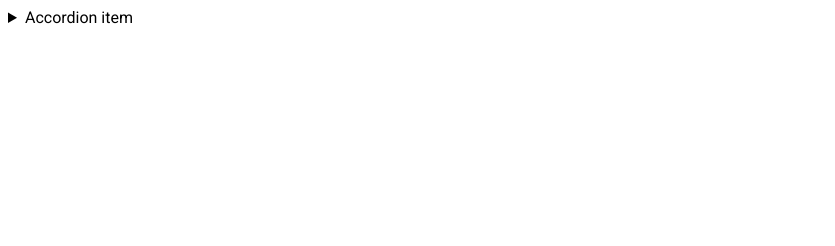
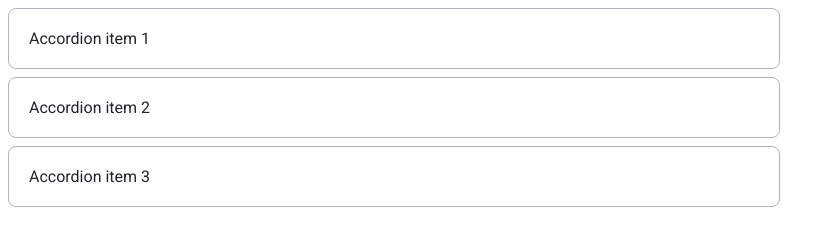
Before and after one commit to js-tasks-ru/htmlcss-20240216_lia-gorodnicheva, a website: page 03-lection1/02-accordion/index.html in a window 1280 px wide. Shown: the whole page, without its empty margins (0-835 px from the left). Drawn offline with Linux system fonts and the light colour scheme.

Commit message:
add solution for 03-lection01-accordion

```diff
--- a/03-lection1/02-accordion/accordion.css
+++ b/03-lection1/02-accordion/accordion.css
@@ -1 +1,40 @@
 /* Стилизация аккордеона */
+.accordion__item {
+    border: 1px solid;
+    border-color: var(--grey-3);
+    padding: 20px;
+    background: var(--white);
+    border-radius: 8px;
+    margin-bottom: 8px;
+    width: 730px;
+}
+.accordion__item:last-child {
+    margin-bottom: 0;
+}
+
+.accordion__summary {
+    font-style: 'Roboto';
+    color: var(--black);
+    font-size: 16px;
+    cursor: pointer;
+}
+
+.accordion__summary_content {
+    font-style: 'Roboto';
+    color: var(--grey-4);
+    font-size: 16px;
+}
+
+:root {
+    --white: #ffffff;
+    --black: #212429;
+    --grey-4: #495057;
+    --grey-3: #ACB5BD;
+}
+
+details > summary {
+      list-style: none;
+}
+details > summary::-webkit-details-marker {
+    display: none;
+}
--- a/03-lection1/02-accordion/index.html
+++ b/03-lection1/02-accordion/index.html
@@ -6,13 +6,17 @@
         <link rel="stylesheet" href="./accordion.css">
     </head>
     <body>
-        <details>
-            <summary>
-                Accordion item
-            </summary>
-            <p>
-                Hidden content
-            </p>
+        <details class="accordion__item">
+            <summary class="accordion__summary">Accordion item 1</summary>
+            <p class="accordion__summary_content">Amet minim mollit non deserunt ullamco est sit aliqua dolor do amet sint. Velit officia consequat duis enim velit mollit. Exercitation veniam consequat sunt nostrud amet.</p>
+        </details>
+        <details class="accordion__item">
+            <summary class="accordion__summary">Accordion item 2</summary>
+            <p class="accordion__summary_content">Amet minim mollit non deserunt ullamco est sit aliqua dolor do amet sint. Velit officia consequat duis enim velit mollit. Exercitation veniam consequat sunt nostrud amet.</p>
+        </details>
+        <details class="accordion__item">
+            <summary class="accordion__summary">Accordion item 3</summary>
+            <p class="accordion__summary_content">Amet minim mollit non deserunt ullamco est sit aliqua dolor do amet sint. Velit officia consequat duis enim velit mollit. Exercitation veniam consequat sunt nostrud amet.</p>
         </details>
     </body>
 </html>
```
